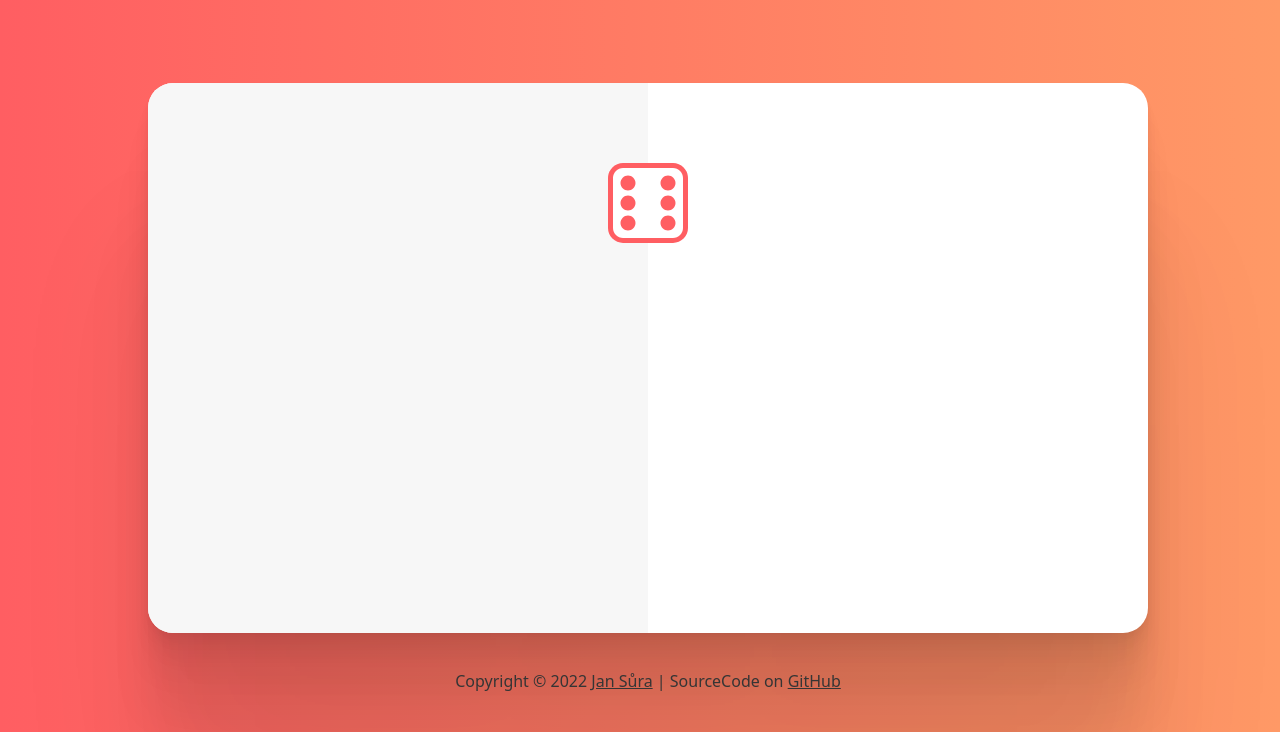
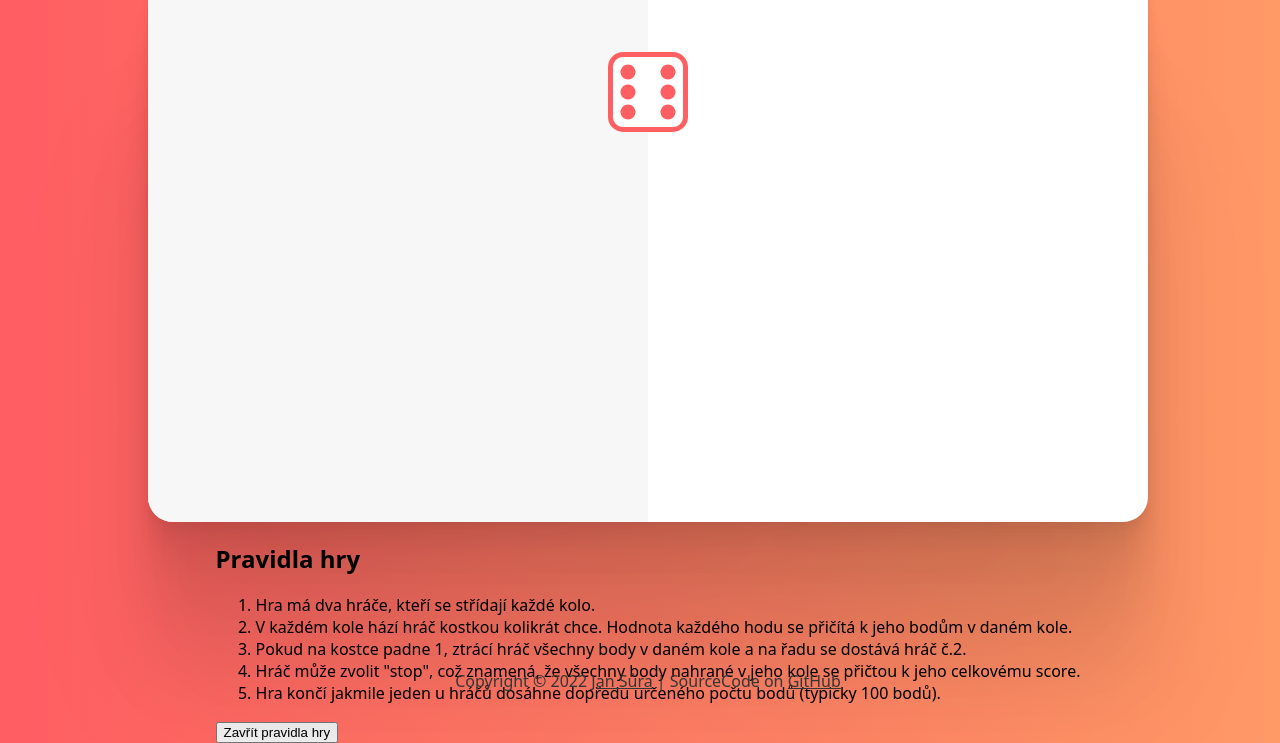
Before and after one commit to jsuradesign/dice-game, a website built with Vite: page index.html in a window 1280 px wide. Shown: the part 84-827 px from the top of the page. Built offline with nearby package versions, Linux system fonts and the light colour scheme.

Commit message:
Add game rules html content

```diff
--- a/index.html
+++ b/index.html
@@ -29,6 +29,31 @@
         >
       </div>
     </footer>
+    <div class="game-rules">
+      <div class="game-rules-inner">
+        <h2 class="game-rules__title">Pravidla hry</h2>
+        <ol class="game-rules__text">
+          <li>Hra má dva hráče, kteří se střídají každé kolo.</li>
+          <li>
+            V každém kole hází hráč kostkou kolikrát chce. Hodnota každého hodu
+            se přičítá k jeho bodům v daném kole.
+          </li>
+          <li>
+            Pokud na kostce padne 1, ztrácí hráč všechny body v daném kole a na
+            řadu se dostává hráč č.2.
+          </li>
+          <li>
+            Hráč může zvolit "stop", což znamená, že všechny body nahrané v jeho
+            kole se přičtou k jeho celkovému score.
+          </li>
+          <li>
+            Hra končí jakmile jeden u hráčů dosáhne dopředu určeného počtu bodů
+            (typicky 100 bodů).
+          </li>
+        </ol>
+        <button class="btn btn-close">Zavřít pravidla hry</button>
+      </div>
+    </div>
     <script type="module" src="/main.js"></script>
   </body>
 </html>
```
